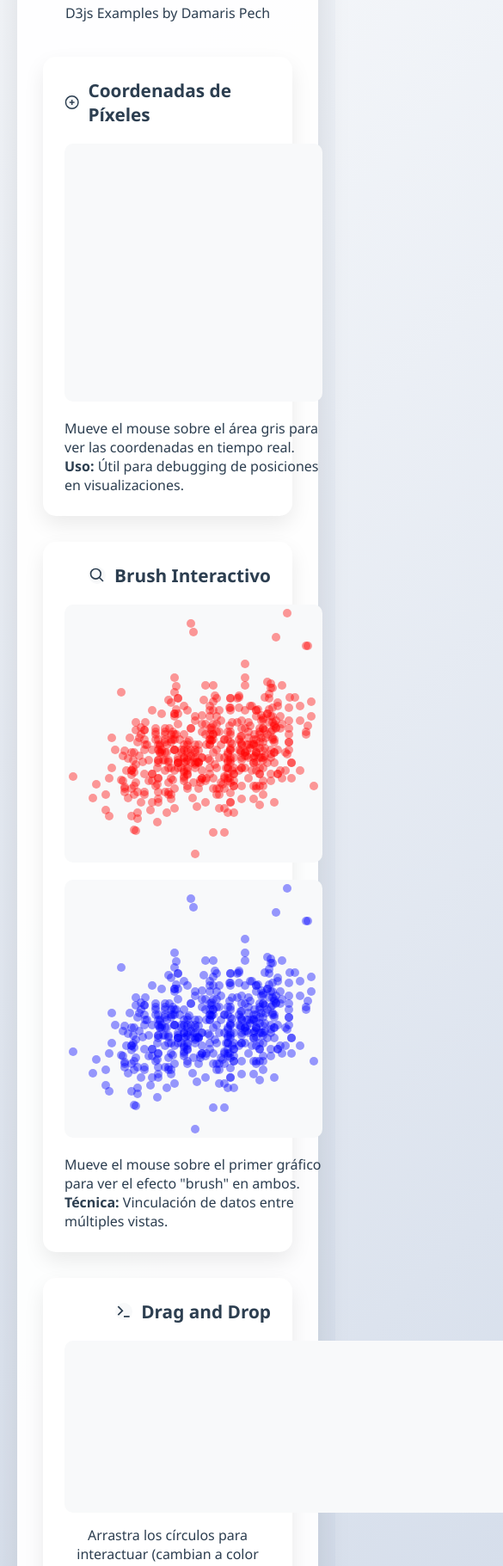
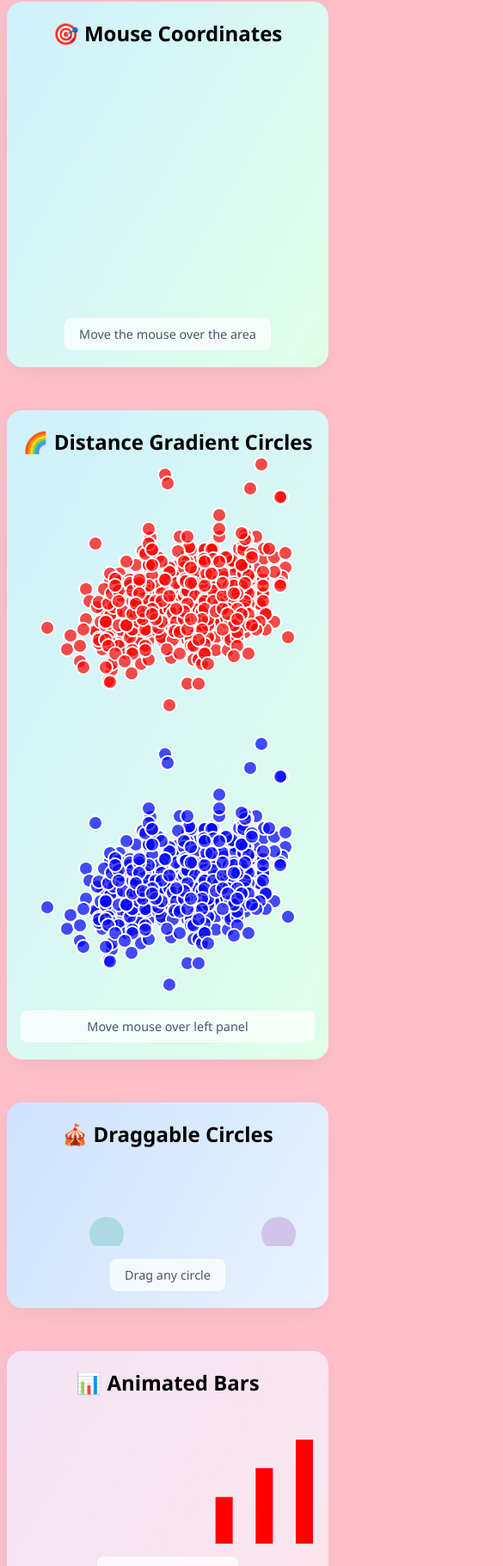
Before and after one commit to damapech1/primerinformed3, a plain HTML site: page index.html in a window 390 px wide. Shown: the part 179-2000 px from the top of the page at 86% size, 585 px wide, since content can reach past the window. Drawn offline with nearby package versions, Linux system fonts and the light colour scheme.

Commit message:
Update index.html

```diff
--- a/index.html
+++ b/index.html
@@ -3,8 +3,8 @@
 <head>
     <meta charset="UTF-8">
     <meta name="viewport" content="width=device-width, initial-scale=1.0">
-    <title>Dashboard D3.js Interactivo</title>
-    <script src="https://d3js.org/d3.v5.min.js"></script>
+    <title>Dashboard D3.js - Visualizaciones Interactivas</title>
+    <script src="https://cdnjs.cloudflare.com/ajax/libs/d3/7.8.5/d3.min.js"></script>
     <style>
         * {
             margin: 0;
@@ -13,283 +13,373 @@
         }
         body {
             font-family: 'Segoe UI', Tahoma, Geneva, Verdana, sans-serif;
-            background: linear-gradient(135deg, #f5f7fa 0%, #c3cfe2 100%);
+            background: pink;
             min-height: 100vh;
+            padding: 0;
+        }
+        .container {
+            max-width: 1400px;
+            margin: 40px auto;
             padding: 20px;
-            color: #2c3e50;
         }
-        .dashboard {
-            max-width: 1400px;
-            margin: 0 auto;
-            background: rgba(255, 255, 255, 0.95);
-            border-radius: 20px;
-            padding: 30px;
-            box-shadow: 0 20px 40px rgba(0, 0, 0, 0.1);
-        }
-        .header {
+        .main-title {
             text-align: center;
-            margin-bottom: 40px;
-        }
-        .header h1 {
-            font-size: 2.5em;
-            font-weight: 300;
-            margin-bottom: 10px;
-            background: linear-gradient(45deg, #667eea, #764ba2);
+            font-size: 2.7em;
+            font-weight: 900;
+            letter-spacing: 2px;
+            margin-top: 32px;
+            margin-bottom: 20px;
+            background: linear-gradient(90deg, #ff6f91 0%, #38ada9 50%, #6a89cc 100%);
             -webkit-background-clip: text;
             -webkit-text-fill-color: transparent;
+            background-clip: text;
+            color: transparent;
+            text-shadow: 0 2px 8px rgba(80,80,80,0.10);
         }
-        .section {
-            background: white;
-            border-radius: 15px;
-            padding: 25px;
+        .subtitle {
+            text-align: center;
+            color: #6b7280;
+            font-size: 1.1em;
+            margin-bottom: 40px;
+            font-weight: 400;
+        }
+        .visualization-section {
+            margin-bottom: 48px;
+            padding: 32px 24px;
+            border-radius: 18px;
+            background: linear-gradient(120deg, #d0f0fd 0%, #e0ffe9 100%);
+            box-shadow: 0 8px 32px rgba(80, 80, 80, 0.08);
+            display: flex;
+            flex-direction: column;
+            align-items: center;
+            transition: all 0.3s ease;
+        }
+        .visualization-section:hover {
+            transform: translateY(-3px);
+            box-shadow: 0 12px 40px rgba(80, 80, 80, 0.12);
+        }
+        .visualization-section:nth-child(3) {
+            background: linear-gradient(120deg, #cfe3fd 0%, #e6f2ff 100%); /* Azul claro */
+        }
+        .visualization-section:nth-child(4) {
+            background: linear-gradient(120deg, #f3e5f5 0%, #fce4ec 100%); /* Rosado/morado claro */
+        }
+        .visualization-section:nth-child(5) {
+            background: linear-gradient(120deg, #fff9c4 0%, #f0f4c3 100%); /* Amarillo claro */
+        }
+        .visualization-section:nth-child(6) {
+            background: linear-gradient(120deg, #20211d 0%, #e0f7fa 100%); /* Verde claro */
+        }
+        .visualization-section:nth-child(7) {
+            background: linear-gradient(120deg, #e1bee7 0%, #f8bbd0 100%); /* Rosa/morado suave */
+        }
+
+        .charts-grid {
+            display: grid;
+            grid-template-columns: repeat(2, 1fr);
+            gap: 25px;
             margin-bottom: 30px;
-            box-shadow: 0 10px 25px rgba(0, 0, 0, 0.08);
+            width: 100%;
         }
-        .section-title {
-            font-size: 1.3em;
-            font-weight: 600;
-            margin-bottom: 20px;
-            color: #2c3e50;
+        .full-width {
+            grid-column: 1 / -1;
+        }
+        .brush-container {
             display: flex;
-            align-items: center;
+            gap: 20px;
+            justify-content: center;
+            flex-wrap: wrap;
         }
-        .section-title svg {
-            margin-right: 10px;
+        .brush-item {
+            text-align: center;
         }
-        .grid-2 {
-            display: grid;
-            grid-template-columns: 1fr 1fr;
-            gap: 20px;
+        .brush-label {
+            color: #718096;
+            font-size: 0.9em;
+            margin-top: 10px;
         }
-        .grid-3 {
-            display: grid;
-            grid-template-columns: 1fr 1fr 1fr;
-            gap: 20px;
+        .instruction {
+            background: rgba(255, 255, 255, 0.7);
+            color: #4a5568;
+            padding: 8px 16px;
+            border-radius: 8px;
+            font-size: 0.9em;
+            margin-top: 15px;
+            text-align: center;
+            border: 1px solid rgba(255, 255, 255, 0.5);
+            backdrop-filter: blur(5px);
         }
-        svg {
-            background: #f8f9fa;
-            border-radius: 10px;
-            display: block;
-            margin: 0 auto;
+        .loading {
+            color: #48bb78;
+            font-style: italic;
+            padding: 10px;
+            text-align: center;
         }
-        @media (max-width: 768px) {
-            .grid-2, .grid-3 {
+        .error {
+            color: #f56565;
+            font-style: italic;
+            padding: 10px;
+            text-align: center;
+        }
+        @media (max-width: 900px) {
+            .container {
+                padding: 8px;
+                margin: 20px auto;
+            }
+            .visualization-section {
+                padding: 20px 16px;
+                margin-bottom: 30px;
+            }
+            .main-title {
+                font-size: 2.2em;
+                margin-top: 20px;
+                margin-bottom: 30px;
+            }
+            .charts-grid {
                 grid-template-columns: 1fr;
+                gap: 20px;
+            }
+            .brush-container {
+                flex-direction: column;
+                align-items: center;
+            }
+        }
+        @media (max-width: 600px) {
+            .main-title {
+                font-size: 1.8em;
+            }
+            .visualization-section svg {
+                max-width: 100%;
+                height: auto;
             }
         }
     </style>
 </head>
 <body>
-    <div class="dashboard">
-        <div class="header">
-            <h1>🛠 Dashboard.js</h1>
-            <p>D3js Examples by Damaris Pech</p>
-        </div>
+    <div class="container">
+        <h1 class="main-title">D3.js Dashboard</h1>
+        <p class="subtitle">Damaris Pech</p>
 
-        <!-- Sección 1: Coordenadas de Píxeles -->
-        <div class="section">
-            <div class="section-title">
-                <svg width="20" height="20" viewBox="0 0 24 24" fill="none" stroke="currentColor" stroke-width="2">
-                    <circle cx="12" cy="12" r="10"></circle>
-                    <line x1="12" y1="8" x2="12" y2="16"></line>
-                    <line x1="8" y1="12" x2="16" y2="12"></line>
-                </svg>
-                Coordenadas de Píxeles
+        <div class="charts-grid">
+            <!-- 1. Coordenadas del Mouse -->
+            <div class="visualization-section">
+                <h2>🎯 Mouse Coordinates</h2>
+                <svg id="coords" width="300" height="300"></svg>
+                <div class="instruction">Move the mouse over the area</div>
             </div>
-            <div class="grid-2">
-                <svg id="coords" width="300" height="300"></svg>
-                <div>
-                    <p>Mueve el mouse sobre el área gris para ver las coordenadas en tiempo real.</p>
-                    <p><strong>Uso:</strong> Útil para debugging de posiciones en visualizaciones.</p>
+
+            <!-- 2. Brush con CSV -->
+            <div class="visualization-section">
+                <h2>🌈 Distance Gradient Circles</h2>
+                <div id="csv-status" class="loading">Loading data from GitHub...</div>
+                <div id="csv-visualization" style="display: none; width: 100%;">
+                    <div class="brush-container">
+                        <div class="brush-item">
+                            <svg id="brush1" width="300" height="300"></svg>
+                        </div>
+                        <div class="brush-item">
+                            <svg id="brush2" width="300" height="300"></svg>
+                        </div>
+                    </div>
+                    <div class="instruction">Move mouse over left panel</div>
                 </div>
             </div>
-        </div>
 
-        <!-- Sección 2: Brush Interactivo -->
-        <div class="section">
-            <div class="section-title">
-                <svg width="20" height="20" viewBox="0 0 24 24" fill="none" stroke="currentColor" stroke-width="2">
-                    <path d="M21 21l-6-6m2-5a7 7 0 11-14 0 7 7 0 0114 0z"></path>
+            <!-- 3. Drag and Drop -->
+            <div class="visualization-section">
+                <h2>🎪 Draggable Circles</h2>
+                <svg id="dragdrop" width="600" height="200">
+                    <circle cx="100" cy="100" r="20" fill="#add8e6"></circle> <!-- Azul claro -->
+                    <circle cx="300" cy="100" r="20" fill="#d1c4e9"></circle> <!-- Morado claro -->
+                    <circle cx="500" cy="100" r="20" fill="#f8bbd0"></circle> <!-- Rosado claro -->
                 </svg>
-                Brush Interactivo
+                <div class="instruction">Drag any circle</div>
             </div>
-            <div class="grid-3">
-                <svg id="brush1" width="300" height="300"></svg>
-                <svg id="brush2" width="300" height="300"></svg>
-                <div>
-                    <p>Mueve el mouse sobre el primer gráfico para ver el efecto "brush" en ambos.</p>
-                    <p><strong>Técnica:</strong> Vinculación de datos entre múltiples vistas.</p>
-                </div>
+
+
+            <!-- 4. Staggered Bars - Full width -->
+            <div class="visualization-section full-width">
+                <h2>📊 Animated Bars</h2>
+                <svg id="stagger" width="800" height="400"></svg>
+                <div class="instruction">Click to toggle data</div>
             </div>
-        </div>
 
-        <!-- Sección 3: Drag and Drop -->
-        <div class="section">
-            <div class="section-title">
-                <svg width="20" height="20" viewBox="0 0 24 24" fill="none" stroke="currentColor" stroke-width="2">
-                    <polyline points="4 17 10 11 4 5"></polyline>
-                    <line x1="12" y1="19" x2="20" y2="19"></line>
-                </svg>
-                Drag and Drop
+            <!-- 5. Lissajous Curve -->
+            <div class="visualization-section">
+                <h2>🌀 Lissajous Curve</h2>
+                <svg id="lissajous" width="300" height="300"></svg>
+                <div class="instruction">Automatic animation</div>
             </div>
-            <svg id="dragdrop" width="600" height="200"></svg>
-            <p style="text-align: center; margin-top: 15px;">Arrastra los círculos para interactuar (cambian a color verde durante el drag).</p>
-        </div>
-
-        <!-- Sección 4: Efecto Stagger -->
-        <div class="section">
-            <div class="section-title">
-                <svg width="20" height="20" viewBox="0 0 24 24" fill="none" stroke="currentColor" stroke-width="2">
-                    <line x1="3" y1="12" x2="21" y2="12"></line>
-                    <line x1="3" y1="6" x2="21" y2="6"></line>
-                    <line x1="3" y1="18" x2="21" y2="18"></line>
-                </svg>
-                Efecto Stagger
-            </div>
-            <svg id="stagger" width="600" height="300"></svg>
-            <p style="text-align: center; margin-top: 15px;">Haz clic para alternar entre los dos conjuntos de datos con animación escalonada.</p>
-        </div>
-
-        <!-- Sección 5: Curva de Lissajous -->
-        <div class="section">
-            <div class="section-title">
-                <svg width="20" height="20" viewBox="0 0 24 24" fill="none" stroke="currentColor" stroke-width="2">
-                    <path d="M3.5 13a10 10 0 0 1 17 0"></path>
-                    <path d="M3.5 7a10 10 0 0 0 17 0"></path>
-                </svg>
-                Curva de Lissajous
-            </div>
-            <svg id="lissajous" width="300" height="300"></svg>
-            <p style="text-align: center; margin-top: 15px;">Animación matemática que dibuja una curva de Lissajous en tiempo real.</p>
         </div>
     </div>
 
     <script>
-        // ===== 1. Coordenadas de Píxeles =====
-        function coordsPixels() {
-            var txt = d3.select("#coords").append('text');
-            var svg = d3.select("#coords").attr('cursor', 'crosshair')
-                .on('mousemove', function() {
-                    var pt = d3.mouse(svg.node());
-                    txt.attr('x', 18+pt[0])
-                        .attr('y', 6+pt[1])
-                        .text('' + pt[0] + ',' + pt[1]);
-                });
+        // 1. Coordenadas del Mouse
+        function setupMouseCoords() {
+            const svg = d3.select('#coords');
+            const txt = svg.append('text')
+                .attr('font-family', 'Arial')
+                .attr('font-size', '14px')
+                .attr('fill', '#2c3e50');
+
+            svg.on('mousemove', function(event) {
+                const [x, y] = d3.pointer(event);
+                txt.attr('x', 18 + x)
+                   .attr('y', 6 + y)
+                   .text(`(${Math.round(x)}, ${Math.round(y)})`);
+            }).on('mouseleave', () => txt.text(''));
         }
 
-        // ===== 2. Brush Interactivo =====
-        function makeBrush() {
-    // Usa TU URL de GitHub (o ruta local)
-    d3.csv("https://github.com/damapech1/primerinformed3/blob/6b1c41077e86153f06e665565c39ad99ebb5c41e/dense.csv").then(function(data) {
-        var svg1 = d3.select("#brush1"), svg2 = d3.select("#brush2");
+        // 2. Cargar CSV y configurar círculos
+        async function loadCSVAndSetupCircles() {
+            const CSV_URL = "https://raw.githubusercontent.com/damapech1/primerinformed3/82acdd855e2c5c2790354fbf9b0b5c2396a1752d/dense.csv";
 
-        var sc1 = d3.scaleLinear()
-            .domain([0, 10, 50])
-            .range(["lime", "yellow", "red"]);
-        var sc2 = d3.scaleLinear()
-            .domain([0, 10, 50])
-            .range(["lime", "yellow", "blue"]);
+            try {
+                const data = await d3.csv(CSV_URL, d => ({
+                    A: +d.A,
+                    B: +d.B,
+                    r: Infinity
+                }));
 
-        var cs1 = drawCircles(svg1, data, d => d["A"], d => d["B"], sc1);
-        var cs2 = drawCircles(svg2, data, d => d["A"], d => d["B"], sc2);
+                document.getElementById('csv-status').style.display = 'none';
+                document.getElementById('csv-visualization').style.display = 'block';
 
-        svg1.call(installHandlers, data, cs1, cs2, sc1, sc2);
-    }).catch(function(error) {
-        console.error("Error cargando el CSV:", error);
-        // Opcional: cargar datos de respaldo
-    });
-}
+                setupGradientCircles(data);
+            } catch (error) {
+                console.error('Error loading CSV:', error);
+                document.getElementById('csv-status').className = 'error';
+                document.getElementById('csv-status').textContent = 'Error loading CSV. Using sample data...';
 
-        function drawCircles(svg, data, accX, accY, sc) {
-            var color = sc(Infinity);
-            return svg.selectAll("circle")
-                .data(data)
-                .enter()
-                .append("circle")
-                .attr("r", 5)
-                .attr("cx", accX)
-                .attr("cy", accY)
-                .attr("fill", color)
-                .attr("fill-opacity", 0.4);
+                // Datos de ejemplo
+                const sampleData = [
+                    {A: 50, B: 120, r: Infinity},
+                    {A: 80, B: 150, r: Infinity},
+                    {A: 120, B: 80, r: Infinity},
+                    {A: 150, B: 200, r: Infinity},
+                    {A: 200, B: 100, r: Infinity}
+                ];
+
+                setTimeout(() => {
+                    document.getElementById('csv-status').style.display = 'none';
+                    document.getElementById('csv-visualization').style.display = 'block';
+                    setupGradientCircles(sampleData);
+                }, 1500);
+            }
         }
 
-        function installHandlers(svg, data, cs1, cs2, sc1, sc2) {
-            svg.attr("cursor", "crosshair")
-                .on("mousemove", function() {
-                    var pt = d3.mouse(svg.node());
-                    cs1.attr("fill", function(d, i) {
-                        var r = Math.hypot(pt[0] - d3.select(this).attr("cx"),
-                                        pt[1] - d3.select(this).attr("cy"));
-                        data[i].r = r;
-                        return sc1(r);
-                    });
-                    cs2.attr("fill", (d, i) => sc2(data[i].r));
-                })
-                .on("mouseleave", function() {
-                    cs1.attr("fill", sc1(Infinity));
-                    cs2.attr("fill", sc2(Infinity));
+        function setupGradientCircles(data) {
+            const svg1 = d3.select("#brush1");
+            const svg2 = d3.select("#brush2");
+
+            const sc1 = d3.scaleLinear().domain([0, 50, 150]).range(["lime", "yellow", "red"]);
+            const sc2 = d3.scaleLinear().domain([0, 50, 150]).range(["lime", "yellow", "blue"]);
+
+            function drawCircles(svg, data, sc) {
+                return svg.selectAll("circle")
+                    .data(data)
+                    .enter()
+                    .append("circle")
+                    .attr("r", 8)
+                    .attr("cx", d => d.cx = d.A)
+                    .attr("cy", d => d.cy = d.B)
+                    .attr("fill", sc(Infinity))
+                    .attr("fill-opacity", 0.7)
+                    .attr("stroke", "white")
+                    .attr("stroke-width", 2);
+            }
+
+            const cs1 = drawCircles(svg1, data, sc1);
+            const cs2 = drawCircles(svg2, data, sc2);
+
+            svg1.on("mousemove", function(event) {
+                const [x, y] = d3.pointer(event);
+                cs1.attr("fill", function(d, i) {
+                    const r = Math.hypot(x - d.cx, y - d.cy);
+                    data[i].r = r;
+                    return sc1(r);
                 });
+                cs2.attr("fill", (d, i) => sc2(data[i].r));
+            }).on("mouseleave", function() {
+                cs1.attr("fill", sc1(Infinity));
+                cs2.attr("fill", sc2(Infinity));
+            });
         }
 
-        // ===== 3. Drag and Drop =====
-        function makeDragDrop() {
-            var widget = undefined, color = undefined;
+        // 3. Drag and Drop
+        function setupDragDrop() {
+            let widget, originalColor;
 
-            var drag = d3.drag()
-                .on("start", function() {
-                    color = d3.select(this).attr("fill");
-                    widget = d3.select(this).attr("fill", "lime");
+            const drag = d3.drag()
+                .on("start", function(event) {
+                    widget = d3.select(this);
+                    originalColor = widget.attr("fill");
+                    widget.attr("fill", "#4facfe")
+                          .attr("r", 25);
                 })
-                .on("drag", function() {
-                    var pt = d3.mouse(d3.select(this).node());
-                    widget.attr("cx", pt[0]).attr("cy", pt[1]);
+                .on("drag", function(event) {
+                    widget.attr("cx", event.x)
+                          .attr("cy", event.y);
                 })
                 .on("end", function() {
-                    widget.attr("fill", color);
+                    widget.attr("fill", originalColor)
+                          .attr("r", 20);
                     widget = undefined;
                 });
 
-            drag(d3.select("#dragdrop").selectAll("circle"));
+            d3.select("#dragdrop").selectAll("circle").call(drag);
         }
 
-        // ===== 4. Efecto Stagger =====
+        // 4. Gráfico Stagger
         function makeStagger() {
-            var ds1 = [2, 1, 3, 5, 7, 8, 9, 9, 9, 8, 7, 5, 3, 1, 2];
-            var ds2 = [8, 9, 8, 7, 5, 3, 2, 1, 2, 3, 5, 7, 8, 9, 8];
-            var n = ds1.length, mx = d3.max(d3.merge([ds1, ds2]));
-            var svg = d3.select("#stagger");
+            let ds1 = [2, 1, 3, 5, 7, 8, 9, 9, 9, 8, 7, 5, 3, 1, 2];
+            let ds2 = [8, 9, 8, 7, 5, 3, 2, 1, 2, 3, 5, 7, 8, 9, 8];
 
-            var scX = d3.scaleLinear().domain([0,n]).range([50,540]);
-            var scY = d3.scaleLinear().domain([0,mx]).range([250,50]);
+            const n = ds1.length;
+            const mx = d3.max([...ds1, ...ds2]);
 
-            svg.selectAll("line").data(ds1).enter().append("line")
-                .attr("stroke", "red").attr("stroke-width", 20)
-                .attr("x1", (d,i) => scX(i)).attr("y1", scY(0))
-                .attr("x2", (d,i) => scX(i)).attr("y2", d => scY(d));
+            const svg = d3.select("#stagger");
 
-            svg.on("click", function() {
+            const scX = d3.scaleLinear().domain([0, n]).range([50, 750]);
+            const scY = d3.scaleLinear().domain([0, mx]).range([350, 50]);
+
+            svg.selectAll("line")
+                .data(ds1)
+                .enter()
+                .append("line")
+                .attr("stroke", "red")
+                .attr("stroke-width", 20)
+                .attr("x1", (d, i) => scX(i))
+                .attr("y1", scY(0))
+                .attr("x2", (d, i) => scX(i))
+                .attr("y2", d => scY(d));
+
+            svg.on("click", function () {
                 [ds1, ds2] = [ds2, ds1];
-                svg.selectAll("line").data(ds1)
-                    .transition().duration(1000).delay((d,i) => 200*i)
+                svg.selectAll("line")
+                    .data(ds1)
+                    .transition()
+                    .duration(1000)
+                    .delay((d, i) => 200 * i)
                     .attr("y2", d => scY(d));
             });
         }
 
-        // ===== 5. Curva de Lissajous =====
-        function makeLissajous() {
+        // 5. Lissajous
+        (function makeLissajous() {
             var svg = d3.select("#lissajous");
+
             var a = 1.9, b = 3.2;
-            var phi, omega = 2*Math.PI/10000;
-            var crrX = 150+100, crrY = 150+0;
-            var prvX = crrX, prvY = crrY;
+            var omega = 2 * Math.PI / 10000;
+
+            var prvX = 150 + 100, prvY = 150;
 
             var timer = d3.timer(function(t) {
-                phi = omega*t;
-                crrX = 150+100*Math.cos(a*phi);
-                crrY = 150+100*Math.sin(b*phi);
+                var phi = omega * t;
+                var crrX = 150 + 100 * Math.cos(a * phi);
+                var crrY = 150 + 100 * Math.sin(b * phi);
 
                 svg.selectAll("line")
-                    .each(function() { this.bogus_opacity *= .99; })
+                    .each(function() { this.bogus_opacity *= 0.99; })
                     .attr("stroke-opacity", function() { return this.bogus_opacity; })
                     .filter(function() { return this.bogus_opacity < 0.05; })
                     .remove();
@@ -303,17 +393,16 @@
                 prvX = crrX;
                 prvY = crrY;
 
-                if(t > 120e3) { timer.stop(); }
+                if (t > 120000) { timer.stop(); }
             });
-        }
+        })();
 
-        // Inicializar todos los componentes
-        document.addEventListener("DOMContentLoaded", function() {
-            coordsPixels();
-            makeBrush();
-            makeDragDrop();
+        // Inicialización
+        document.addEventListener('DOMContentLoaded', function() {
+            setupMouseCoords();
+            loadCSVAndSetupCircles();
+            setupDragDrop();
             makeStagger();
-            makeLissajous();
         });
     </script>
 </body>
```
